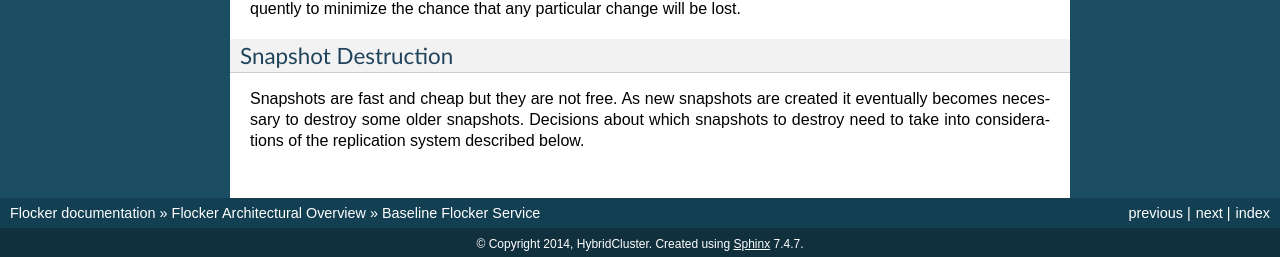
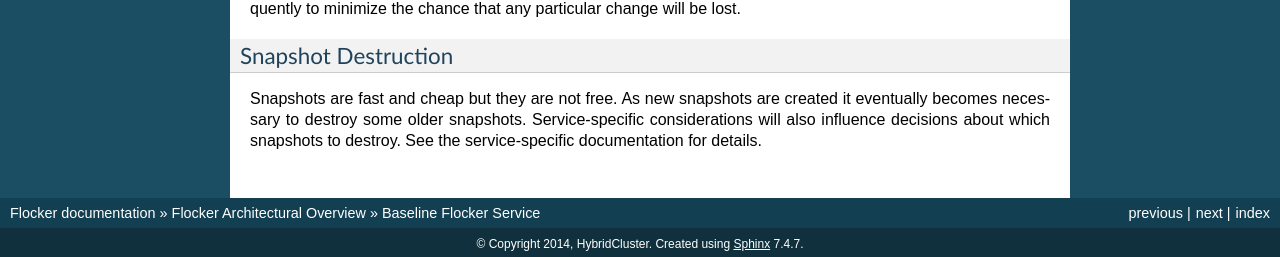
Before and after one commit to ClusterHQ/flocker, a Sphinx documentation site: the page built from docs/architecture/common.rst, in a window 1280 px wide. Shown: the part 2016-2273 px from the top of the page. Built offline with Sphinx 7.4.7, drawn with Linux system fonts in a browser that asks for light colours.

Commit message:
the princess is in another castle

```diff
--- a/docs/architecture/common.rst
+++ b/docs/architecture/common.rst
@@ -106,4 +106,5 @@ Snapshot Destruction
 
 Snapshots are fast and cheap but they are not free.
 As new snapshots are created it eventually becomes necessary to destroy some older snapshots.
-Decisions about which snapshots to destroy need to take into considerations of the replication system described below.
+Service-specific considerations will also influence decisions about which snapshots to destroy.
+See the service-specific documentation for details.
```
